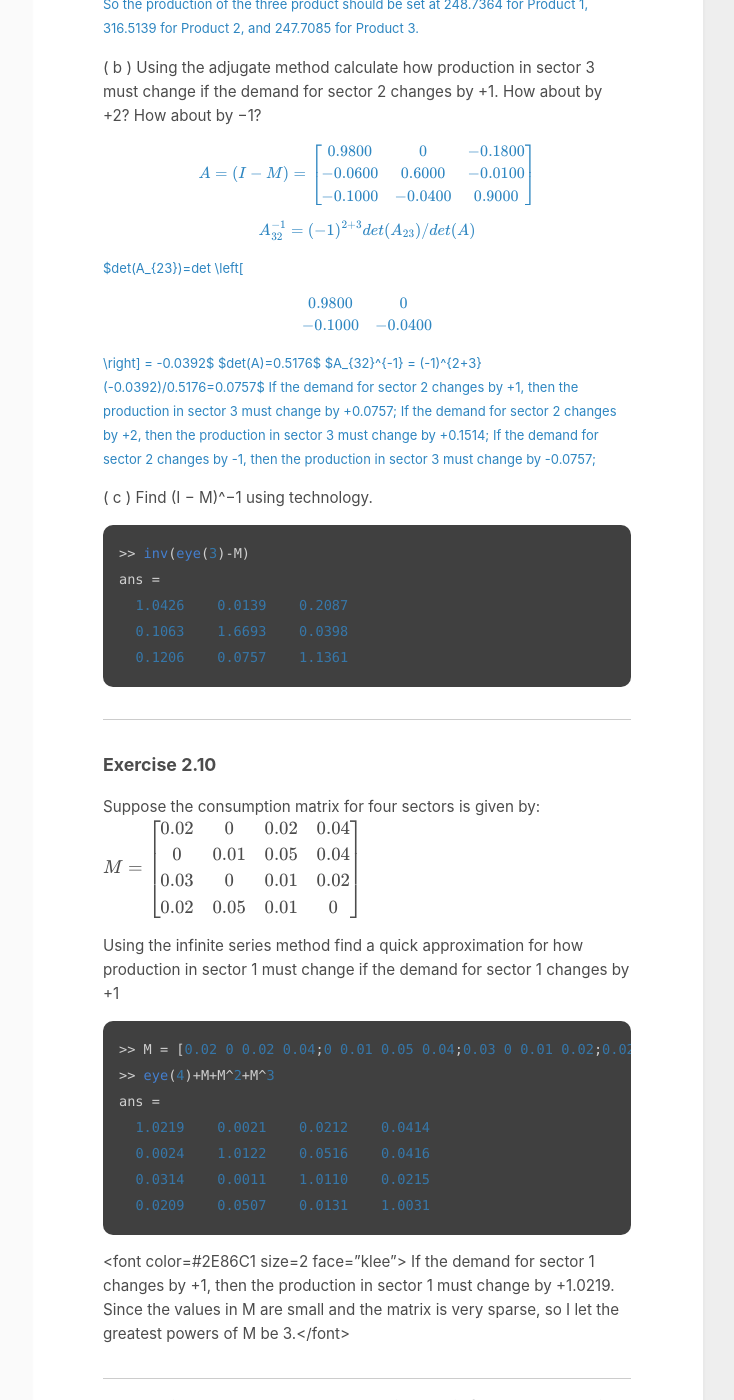
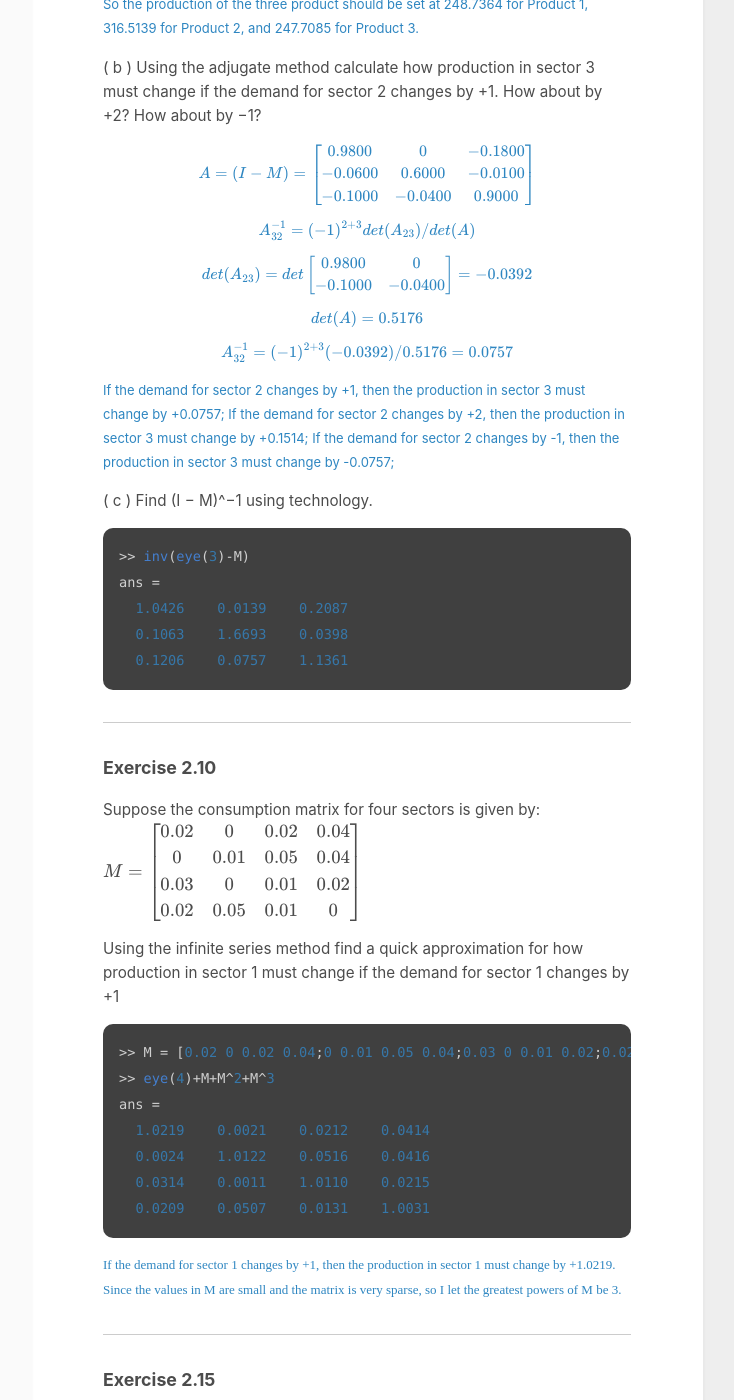
Before and after one commit to Joy3Luo/Joy3luo.github.io, a Jekyll site: the page built from _posts/2019-04-20-h1.md, in a window 1280 px wide and 1400 px high, scrolled down 933 px. Shown: the whole window, without its empty margins (417-1151 px from the left). Built offline with Jekyll 4.4.1, drawn with Linux system fonts in a browser that asks for light colours; some of the changed text lies outside the part shown.

Commit message:
Update 2019-04-20-h1.md

````diff
--- a/_posts/2019-04-20-h1.md
+++ b/_posts/2019-04-20-h1.md
@@ -45,15 +45,15 @@ $$A=(I-M)=
 
 $$A_{32}^{-1} = (-1)^{2+3}det(A_{23})/det(A)$$
 
-$det(A_{23})=det
+$$det(A_{23})=det
 \left[ \begin{matrix}
   0.9800       &  0     \\  -0.1000  & -0.0400  \end{matrix}
  \right]
- = -0.0392$
+ = -0.0392$$
 
-$det(A)=0.5176$
+$$det(A)=0.5176$$
 
-$A_{32}^{-1} = (-1)^{2+3}(-0.0392)/0.5176=0.0757$
+$$A_{32}^{-1} = (-1)^{2+3}(-0.0392)/0.5176=0.0757$$
 
    If the demand for sector 2 changes by +1, then the production in sector 3 must change by +0.0757;
     If the demand for sector 2 changes by +2, then the production in sector 3 must change by +0.1514;
@@ -96,17 +96,17 @@ ans =
   0.0314    0.0011    1.0110    0.0215
   0.0209    0.0507    0.0131    1.0031
 ```
-<font color=#2E86C1 size=2 face="klee"> If the demand for sector 1 changes by +1, then the production in sector 1 must change by +1.0219. Since the values in M are small and the matrix is very sparse, so I let the greatest powers of M be 3.</font>
+<font color= 2E86C1 size=2 face="klee"> If the demand for sector 1 changes by +1, then the production in sector 1 must change by +1.0219. Since the values in M are small and the matrix is very sparse, so I let the greatest powers of M be 3.</font>
 
 -----
-###Exercise 2.15
+### Exercise 2.15
 Suppose the consumption matrix for an economy with two sectors is given by
 $$ M=\left[ \begin{matrix}
   0.06       &  1.02     \\  0.05  & 0.1  \end{matrix}
  \right]$$
  ( a ) This matrix is very similar to the matrix in the previous question yet this one gives reasonable results whereas the previous question does not. Explain this difference in economic terms. In other words why is it economically reasonable that m<sub>12</sub> > 1 but not that m<sub>11</sub> > 1?
 
-<font color=#2E86C1 size=2 face="klee"> Inorder for this economy to be more efficient,  we prefer smaller internal demands. If it takes more than 1 product to make a copy of itself, then the economy is not efficient at all. In this case, it is unrealistic for matrix M have entry m<sub>11</sub> greater than 1.</font>
+<font color= 2E86C1 size=2 face="klee"> Inorder for this economy to be more efficient,  we prefer smaller internal demands. If it takes more than 1 product to make a copy of itself, then the economy is not efficient at all. In this case, it is unrealistic for matrix M have entry m<sub>11</sub> greater than 1.</font>
 
  ( b ) Find ( I − M )<sup>-1</sup>.
 
````
